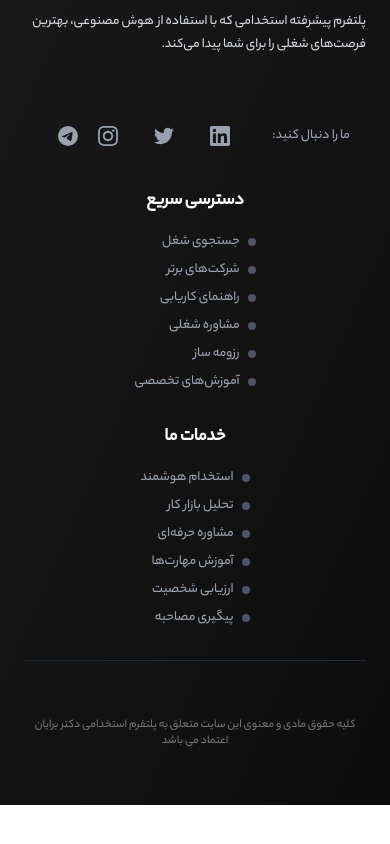
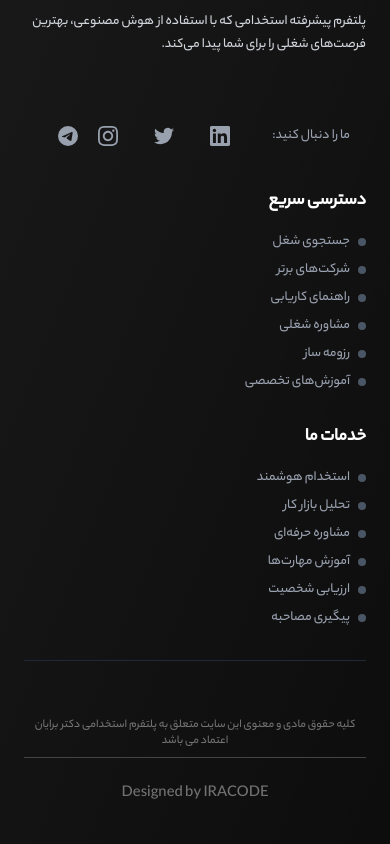
Before and after one commit to amirrezaynf/brayan-jobs, a Next.js app: page / in a window 390 px wide. Shown: the part 5215-6059 px from the top of the page. Before the commit the page ends 6020 px from the top, so only its background shows below. Built offline with nearby package versions, Linux system fonts and the light colour scheme.

Commit message:
add iracode to footer

```diff
--- a/src/components/layout/footer/Footer.jsx
+++ b/src/components/layout/footer/Footer.jsx
@@ -72,7 +72,7 @@ export default function Footer() {
           </div>
 
           {/* Quick Links */}
-          <div className="space-y-4 flex flex-col items-center">
+          <div className="space-y-4 flex flex-col items-start md:items-center">
             <h4 className="text-lg font-semibold text-white">دسترسی سریع</h4>
             <ul className="space-y-2">
               {[
@@ -97,7 +97,7 @@ export default function Footer() {
           </div>
 
           {/* Services */}
-          <div className="space-y-4 flex flex-col items-center">
+          <div className="space-y-4 flex flex-col items-start lg:items-center">
             <h4 className="text-lg font-semibold text-white">خدمات ما</h4>
             <ul className="space-y-2">
               {[
@@ -128,8 +128,10 @@ export default function Footer() {
 
 
             {/* Copyright */}
-            <div className=" md:text-right">
+            <div className=" md:text-right flex flex-col">
             <div className="flex text-center  items-center gap-2 text-neutral-500 md:justify-center text-xs font-normal p-2 border-surface-05 md:mt-2 mt-4">کلیه حقوق مادی و معنوی این سایت متعلق به پلتفرم استخدامی دکتر برایان اعتماد می باشد</div>
+          <hr />
+          <div className="flex text-center  items-center gap-2 text-neutral-500 justify-center text-md font-normal p-2 border-surface-05 md:mt-2 mt-4">Designed by IRACODE</div>
             </div>
           </div>
         </div>
```
